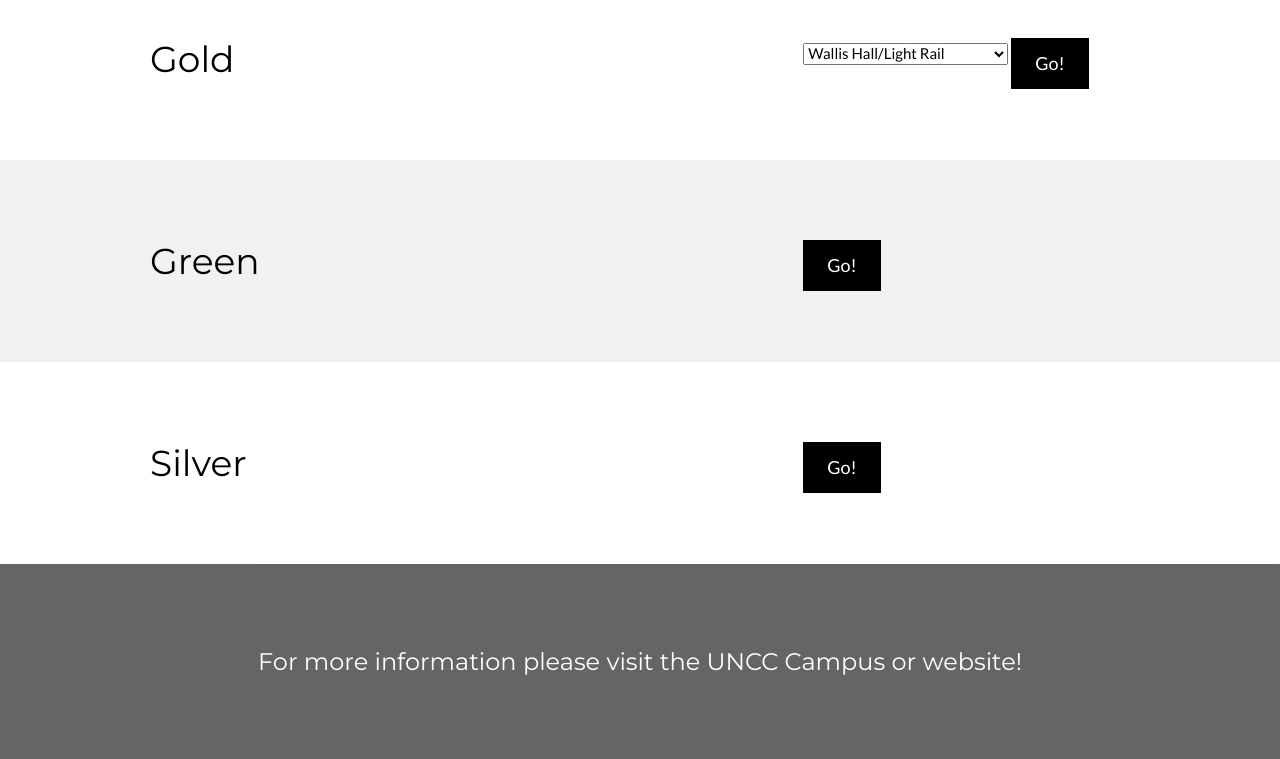
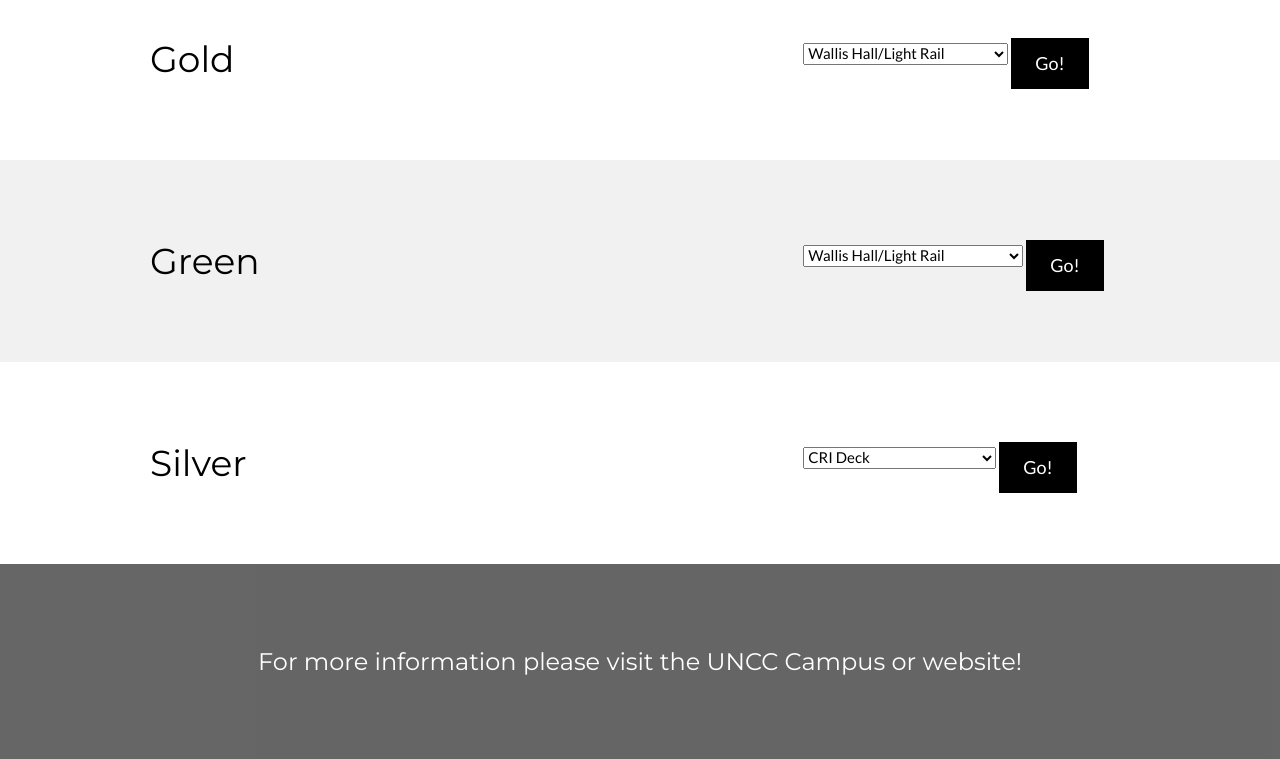
Before and after one commit to tilakjp/4155Project, a Flask app: page /Routes/ in a window 1280 px wide. Shown: the part 494-1253 px from the top of the page. Run offline with Flask 2, Linux system fonts and the light colour scheme; parts of the project's set-up code (start-up, migrations or seed data) failed here and were passed over.

Commit message:
routes and route updates changes

```diff
--- a/templates/Routes.html
+++ b/templates/Routes.html
@@ -23,7 +23,7 @@ body,h1,h2,h3,h4,h5,h6 {font-family: "Lato", sans-serif}
       href="javascript:void(0);" onclick="myFunction()" title="Toggle Navigation Menu"><i class="fa fa-bars"></i></a>
     <a href="{{ url_for('home') }}" class="w3-bar-item w3-button w3-padding-large w3-hover-white">Home</a>
     <a href="{{ url_for('routes') }}" class="w3-bar-item w3-button w3-hide-small w3-padding-large w3-white">Routes</a>
-    <a href="{{ url_for('time_calculator') }}"" class="w3-bar-item w3-button w3-hide-small w3-padding-large w3-hover-white">Time
+    <a href="{{ url_for('time_calculator') }}" class="w3-bar-item w3-button w3-hide-small w3-padding-large w3-hover-white">Time
       Calculator</a>
     <a href="{{ url_for('route_updates') }}" class="w3-bar-item w3-button w3-hide-small w3-padding-large w3-hover-white">Route
       Updates</a>
@@ -83,6 +83,27 @@ body,h1,h2,h3,h4,h5,h6 {font-family: "Lato", sans-serif}
       <h1>Green</h1>
     </div>
 
+    <select name="grRoutes" id="grRoutes">
+      <option value="lightrail">Wallis Hall/Light Rail</option>
+      <option value="belk">Belk Hall South</option>
+      <option value="stuco">Student Union East</option>
+      <option value="aux">Auxiliary Services East</option>
+      <option value="fretwell">Fretwell Hall South</option>
+      <option value="cato">Cato Hall South</option>
+      <option value="robinson">Robinson Hall South</option>
+      <option value="reese">Reese West</option>
+      <option value="cone">Cone Deck West</option>
+      <option value="alumni">Alumni Way East</option>
+      <option value="south">South Village Deck</option>
+      <option value="gage">Gage UA Center East</option>
+      <option value="robinson">Robinson Hall North</option>
+      <option value="cato">Cato Hall North</option>
+      <option value="fretwell">Fretwell North</option>
+      <option value="stuhealth">Student Health North</option>
+      <option value="fmpps">FM/PPS/Student Health West</option>
+      <option value="north">North Deck</option>
+    </select>
+
     <a href="{{ url_for('time_calculator') }}" class="w3-button w3-black w3-padding-large w3-large w3-margin-top">Go!</a>
 
   </div>
@@ -95,6 +116,29 @@ body,h1,h2,h3,h4,h5,h6 {font-family: "Lato", sans-serif}
       <h1>Silver</h1>
 
     </div>
+
+    <select name="sRoutes" id="sRoutes">
+      <option value="cri">CRI Deck</option>
+      <option value="duke">Duke Centennial Hall East</option>
+      <option value="grigg">Grigg Hall South</option>
+      <option value="epic">EPIC South</option>
+      <option value="athletics">Athletics Complex East</option>
+      <option value="studentu">Student Union East</option>
+      <option value="aux">Auxiliary Services East</option>
+      <option value="studenth">Student Health North</option>
+      <option value="martin">Martin Hall</option>
+      <option value="lot6">Lot 6</option>
+      <option value="lot5a">Lot 5A</option>
+      <option value="east">East Deck 2</option>
+      <option value="fretwell">Fretwell North</option>
+      <option value="science">Science Building</option>
+      <option value="studentu">Student Union West</option>
+      <option value="athletics">Athletics Complex West</option>
+      <option value="epic">EPIC North</option>
+      <option value="grigg">Grigg Hall North</option>
+      <option value="motorsports">Motorsports</option>
+      <option value="portal">PORTAL West</option>
+    </select>
 
     <a href="{{ url_for('time_calculator') }}" class="w3-button w3-black w3-padding-large w3-large w3-margin-top">Go!</a>
 
```
Also changed, not shown: templates/Route Updates.html (+9 -9 lines).
